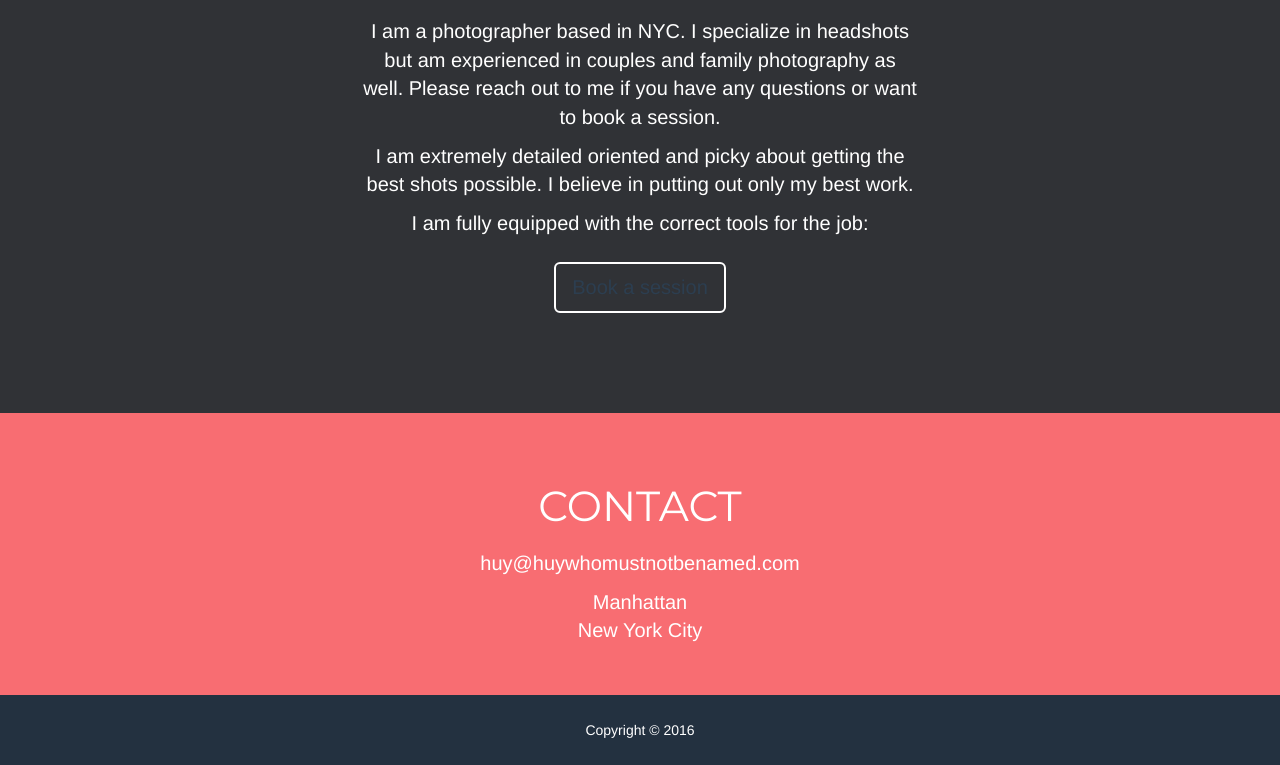
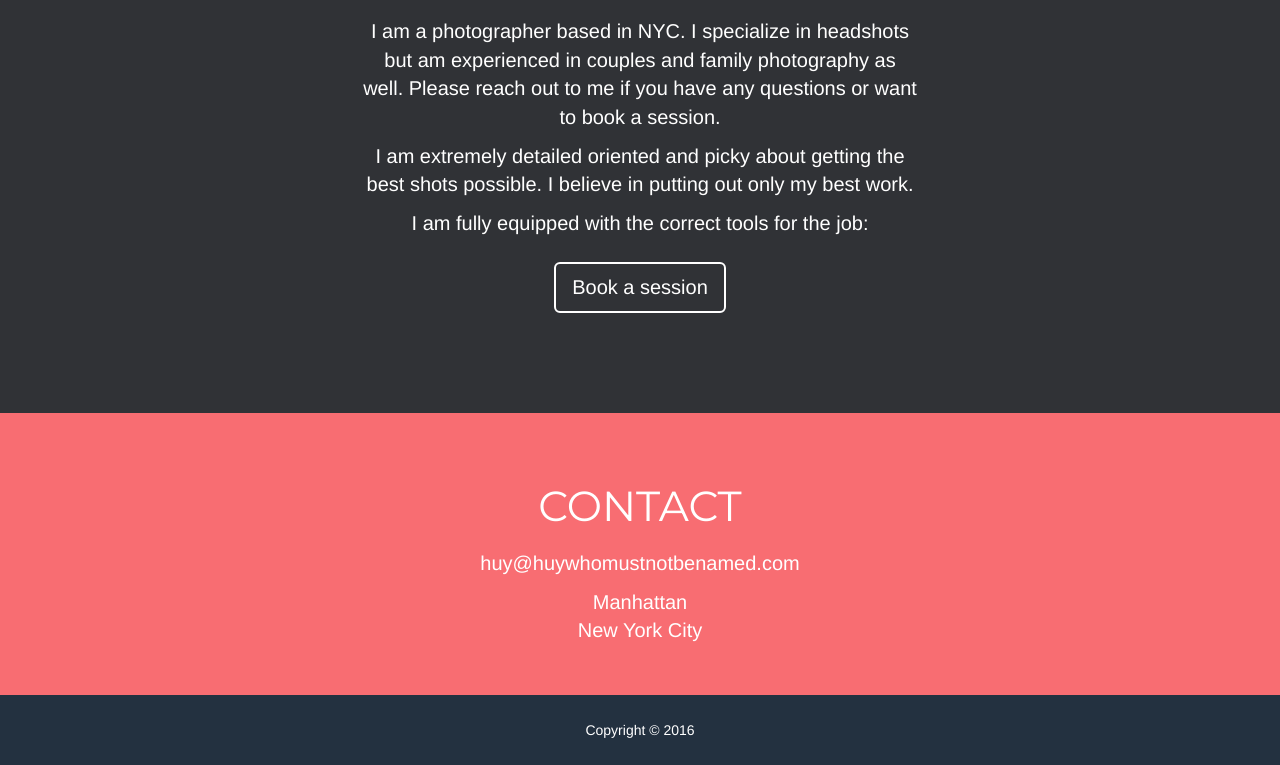
Before and after one commit to huywhomustnotbenamed/photo-portfolio, a plain HTML site: page index.html in a window 1280 px wide. Shown: the part 2916-3681 px from the top of the page. Drawn offline with nearby package versions, Linux system fonts and the light colour scheme.

Commit message:
changed button color

```diff
--- a/css/main.css
+++ b/css/main.css
@@ -109,7 +109,11 @@ section.success {
     background: #303236;
 }
 
-section.success a,
+section.success a {
+    color: #fff;
+}
+
+
 section.success a:hover,
 section.success a:focus,
 section.success a:active,
```
